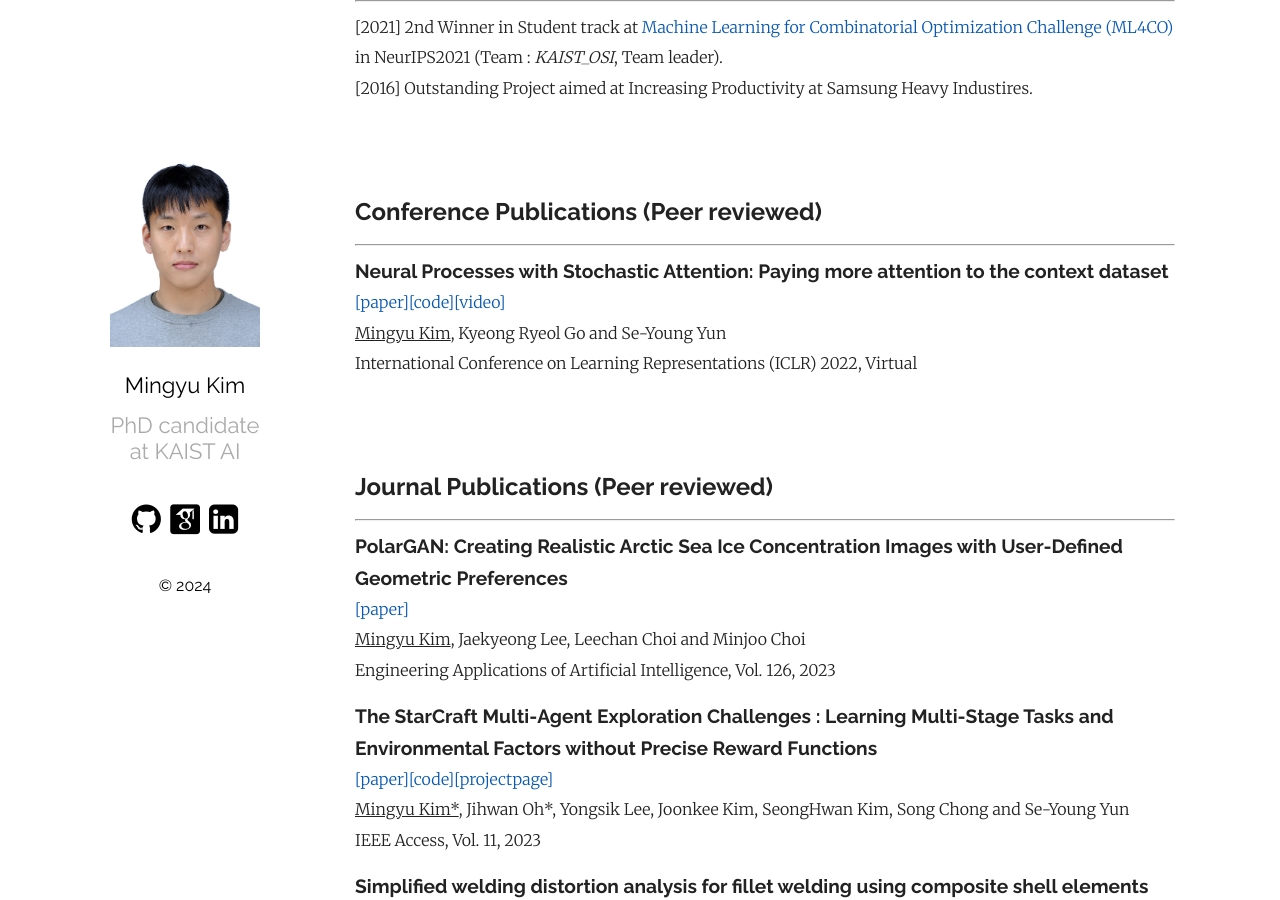
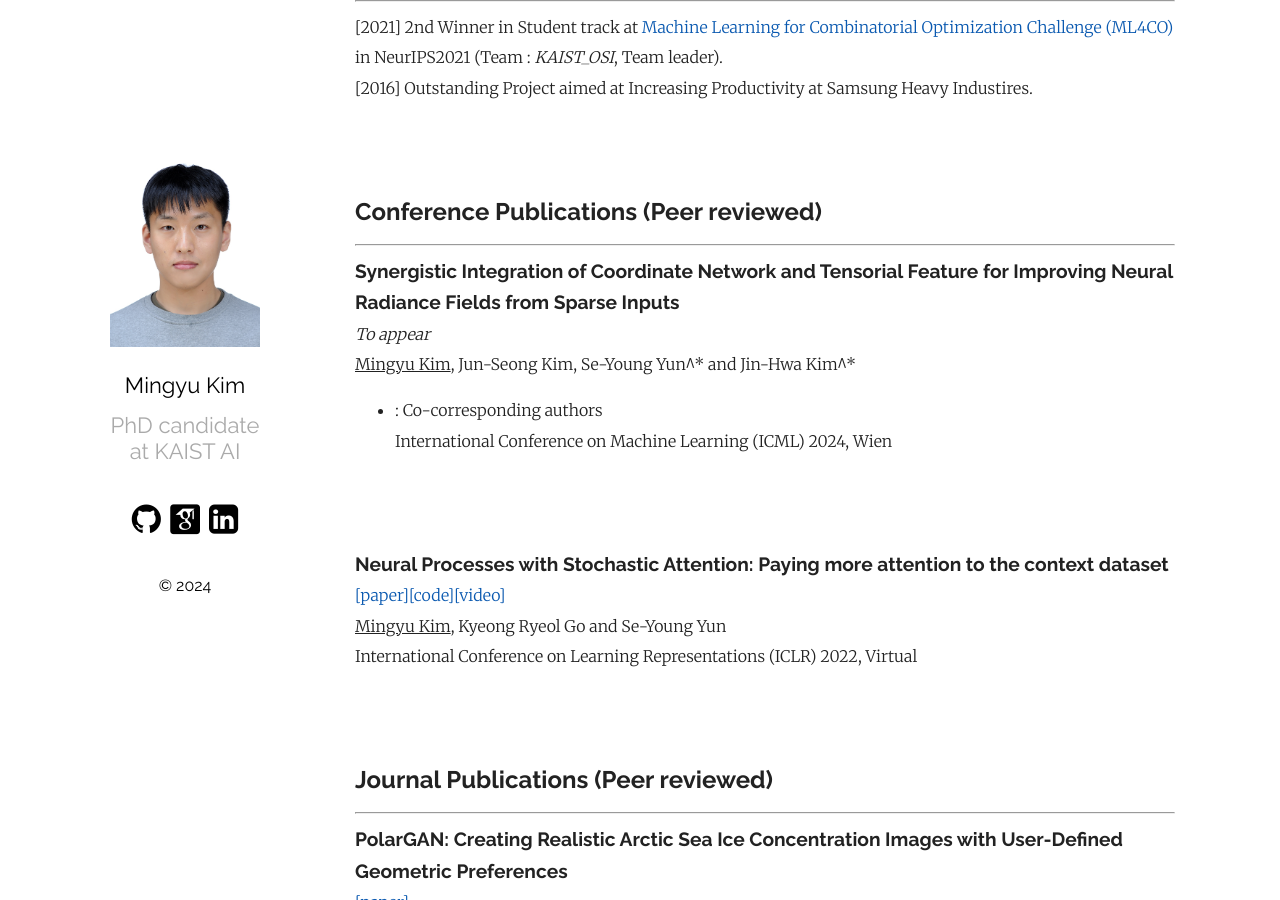
Before and after one commit to MingyuKim87/MingyuKim87.github.io, a Jekyll site: the page built from index.md, in a window 1280 px wide and 900 px high, scrolled down 773 px. Built offline with Jekyll 4.4.1, drawn with Linux system fonts in a browser that asks for light colours; some web fonts are replaced.

Commit message:
Update index.md

```diff
--- a/index.md
+++ b/index.md
@@ -41,10 +41,19 @@ Email : callingu [at] kaist.ac.kr
 ## Conference Publications (**Peer reviewed**)
 <hr>
 
+**<span style="font-family:Raleway; font-size:1.2em;"> Synergistic Integration of Coordinate Network and Tensorial Feature for Improving Neural Radiance Fields from Sparse Inputs </span>**
+*To appear*
+<U>Mingyu Kim</U>, Jun-Seong Kim, Se-Young Yun^* and Jin-Hwa Kim^*
+* : Co-corresponding authors
+International Conference on Machine Learning (ICML) 2024, Wien
+
+<br/>
+<br/>
+
 **<span style="font-family:Raleway; font-size:1.2em;"> Neural Processes with Stochastic Attention: Paying more attention to the context dataset </span>**
 [[paper]][npwsa][[code]][npwsa_code][[video]][npwsa_video]
 <U>Mingyu Kim</U>, Kyeong Ryeol Go and Se-Young Yun
- International Conference on Learning Representations (ICLR) 2022, Virtual
+International Conference on Learning Representations (ICLR) 2022, Virtual
 
 <br/>
 <br/>
```
